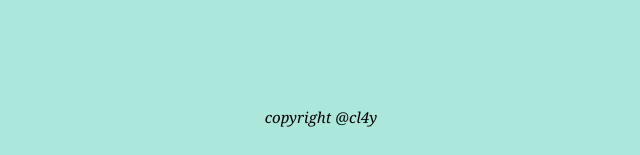
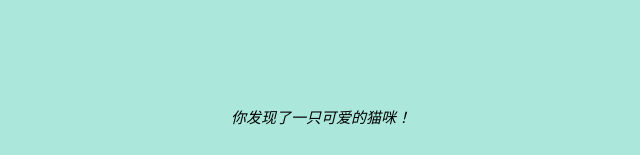
Before and after one commit to pandacase/pandacase.github.io, a Jekyll site: the page cat.html, which Jekyll copies as it is, in a window 1280 px wide. Shown: the part 758-913 px from the top of the page, without its empty margins (319-959 px from the left). Built offline with Jekyll 4.4.1, drawn with Linux system fonts in a browser that asks for light colours.

Commit message:
Update cat.html

```diff
--- a/cat.html
+++ b/cat.html
@@ -410,7 +410,7 @@ body {
      </div>
 </div>
 
-<div style="position: absolute;bottom: 0;width: 99%;"><p align="center" style="font:italic 15px Georgia,serif;color:black;"> copyright @cl4y</p></div>
+<div style="position: absolute;bottom: 0;width: 99%;"><p align="center" style="font:italic 15px Georgia,serif;color:black;">你发现了一只可爱的猫咪！</p></div>
 
 
 </body></html>
```
